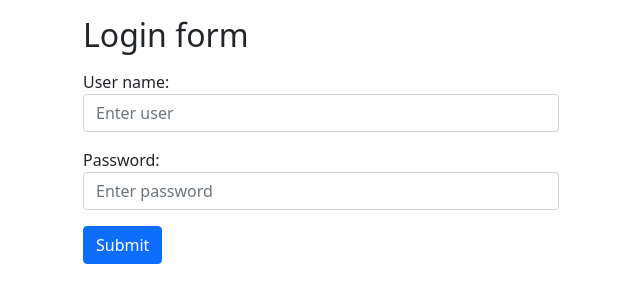
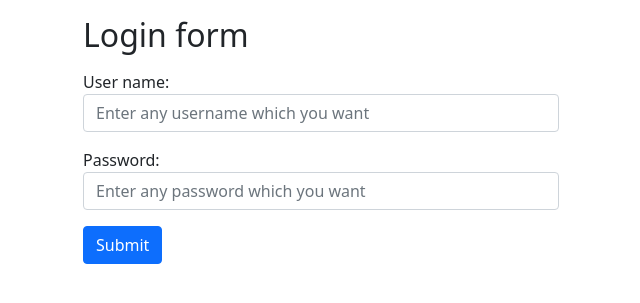
Before and after one commit to hieugc/hieugc, a PHP site: page /login.php in a window 1280 px wide. Shown: the top 303 px of the page, without its empty margins (319-959 px from the left). Run offline with PHP 8.4, Linux system fonts and the light colour scheme.

Commit message:
Update login.php

```diff
--- a/phan1_bai3/login.php
+++ b/phan1_bai3/login.php
@@ -13,17 +13,21 @@
     </style>
 </head>
 <body>
-
+<?php if(isset($_SESSION["notice"]) && $_SESSION["notice"] == "fail"): ?>
+<div class="alert alert-danger text-center">
+  <strong>Đăng nhập thất bại!</strong>
+</div>
+<?php endif; ?>
 <div class="container mt-3">
   <h2>Login form</h2>
   <form action="./info.php" method="POST">
     <div class="mb-3 mt-3">
       <label for="user">User name:</label>
-      <input type="text" class="form-control" id="user" placeholder="Enter user" name="user">
+      <input type="text" class="form-control" id="user" placeholder="Enter any username which you want" name="user">
     </div>
     <div class="mb-3">
       <label for="pwd">Password:</label>
-      <input type="password" class="form-control" id="pwd" placeholder="Enter password" name="pwd">
+      <input type="password" class="form-control" id="pwd" placeholder="Enter any password which you want" name="pwd">
     </div>
     <button type="submit" class="btn btn-primary">Submit</button>
   </form>
```
